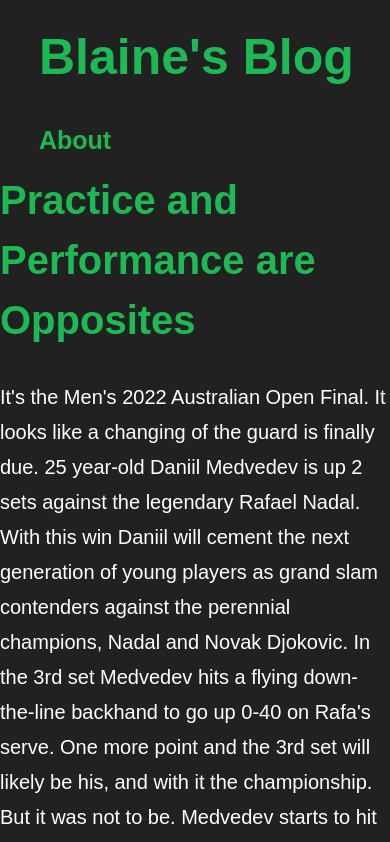
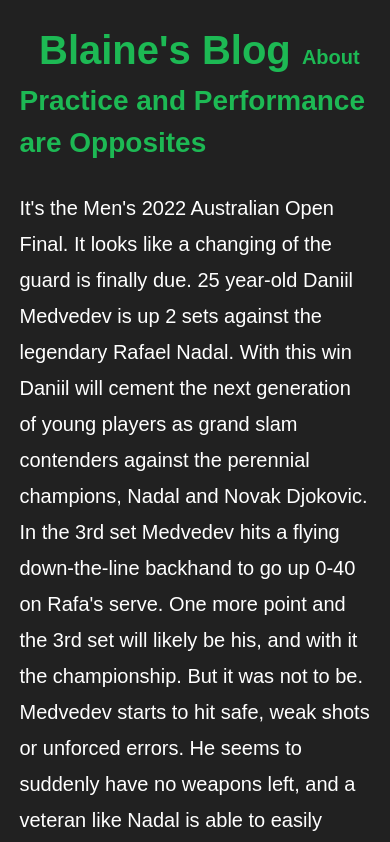
Before and after one commit to BlaineOb/Blaine-Blog, a SvelteKit app: page /post-1 in a window 390 px wide. Shown: the top 842 px of the page. Built offline with nearby package versions, Linux system fonts and the light colour scheme.

Commit message:
Add media queries for spacing/font sizes

```diff
--- a/src/app.css
+++ b/src/app.css
@@ -2,7 +2,6 @@
 	background-color: #212121;
 	color: rgb(255, 255, 255);
 	font-family: Arial, sans-serif;
-	font-size: 1.25rem;
 }
 
 /*
@@ -82,8 +81,37 @@
 	isolation: isolate;
 }
 
+/*CSS variables*/
 :root {
 	--default-margin: 10%;
+	--content-font-size: 1.25rem;
+	--h1-font-size: 3.5rem;
+}
+
+#article-container {
+	margin: 0 5%;
+	display: flex;
+	justify-content: center;
+}
+
+@media (max-width: 1100px) {
+	:root {
+		--h1-font-size: 2.25rem;
+	}
+
+	#article-container {
+		margin: 0 5%;
+	}
+}
+
+@media (max-width: 500px) {
+	:root {
+		--h1-font-size: 1.75rem;
+	}
+}
+
+p {
+	font-size: var(--content-font-size);
 }
 
 a {
--- a/src/routes/+page.svelte
+++ b/src/routes/+page.svelte
@@ -10,8 +10,14 @@
 		margin-top: 20px;
 		display: inline-block;
 		color: #1db954;
-		font-size: 1.5rem;
+		font-size: 2rem;
 		text-decoration: none;
+	}
+
+	@media (max-width: 1100px) {
+		a {
+			font-size: 1.5rem;
+		}
 	}
 
 	a:hover {
--- a/src/routes/post-1/+page.svelte
+++ b/src/routes/post-1/+page.svelte
@@ -102,17 +102,13 @@
 <style>
 	p {
 		margin: 1rem 0;
-		line-height: 1.75rem;
+		line-height: 2.25rem;
 	}
 
 	article {
 		padding-bottom: 50px;
-		max-width: 1200px;
+		max-width: 1100px;
 		width: fit-content;
-	}
-	#article-container {
-		display: flex;
-		justify-content: center;
 	}
 
 	a {
@@ -130,7 +126,7 @@
 		width: fit-content;
 		margin-left: auto;
 		margin-right: auto;
-		font-size: 2rem;
+		font-size: var(--h1-font-size);
 	}
 
 	.footnote {
--- a/src/routes/post-2/+page.svelte
+++ b/src/routes/post-2/+page.svelte
@@ -201,16 +201,12 @@
 	}
 	p {
 		margin: 1rem 0;
-		line-height: 1.75rem;
+		line-height: 2.25rem;
 	}
 	article {
 		padding-bottom: 50px;
-		max-width: 1200px;
+		max-width: 1100px;
 		width: fit-content;
-	}
-	#article-container {
-		display: flex;
-		justify-content: center;
 	}
 	a {
 		text-decoration: none;
@@ -229,7 +225,7 @@
 	}
 
 	h1 {
-		font-size: 2rem;
+		font-size: var(--h1-font-size);
 		margin-left: auto;
 		margin-right: auto;
 	}
```
